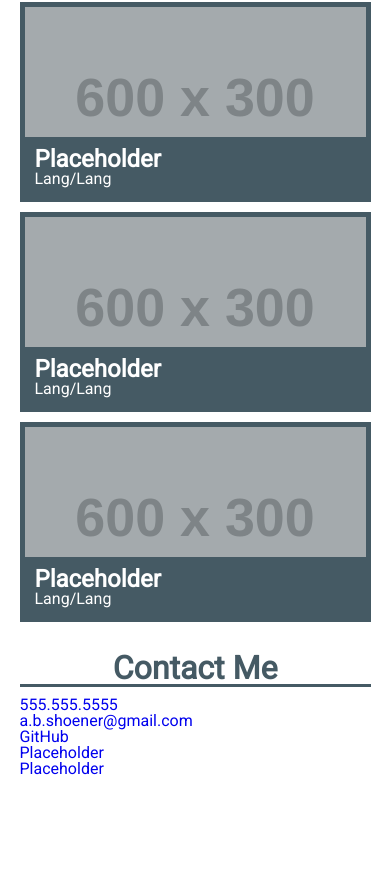
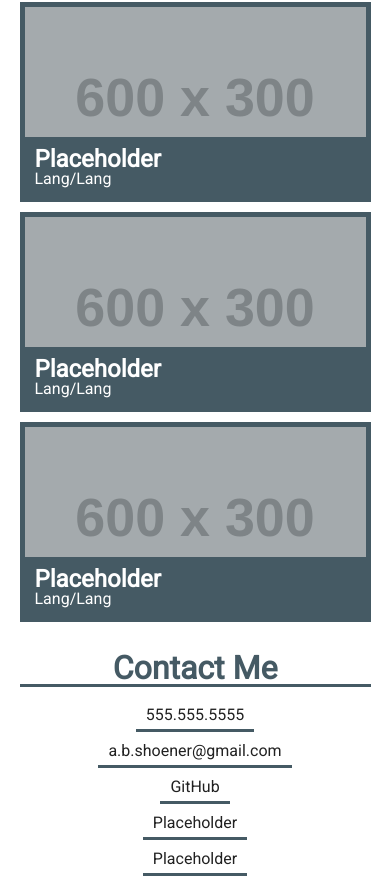
Before and after one commit to ashoener/portfolio, a plain HTML site: page index.html in a window 390 px wide. Shown: the part 1323-2214 px from the top of the page. Before the commit the page ends 2114 px from the top, so only its background shows below. Drawn offline with Linux system fonts and the light colour scheme; placeholder pictures from the web are drawn by us.

Commit message:
Apply styling to contact links

```diff
--- a/assets/css/style.css
+++ b/assets/css/style.css
@@ -201,6 +201,31 @@ a {
   object-position: 0 0;
 }
 
+.contact-links-container {
+  padding: 20px;
+}
+
+.contact-links {
+  display: flex;
+  flex: 1;
+  justify-content: space-between;
+}
+
+.contact-links li {
+  padding: 5px 0;
+  margin: 0 5px;
+}
+
+.contact-links li a {
+  color: var(--primary-text);
+  padding: 5px 10px;
+  border-bottom: 3px solid var(--dark-primary-color);
+}
+
+.contact-links li a:hover {
+  border-color: var(--accent-color);
+}
+
 /* @media screen and (max-width: 992px) {
 } */
 
@@ -263,4 +288,17 @@ a {
     bottom: 0;
     width: 100%;
   }
+
+  .contact-links-container {
+    padding: 0 0;
+  }
+
+  .contact-links {
+    flex-direction: column;
+    text-align: center;
+  }
+
+  .contact-links li {
+    margin: 5px 0;
+  }
 }
--- a/index.html
+++ b/index.html
@@ -119,7 +119,7 @@
           <article class="portfolio-item-content">
             <nav class="contact-links-container">
               <ul class="contact-links">
-                <li><a href="#">555.555.5555</a></li>
+                <li><a href="tel:5555555555">555.555.5555</a></li>
                 <li>
                   <a href="mailto:a.b.shoener@gmail.com"
                     >a.b.shoener@gmail.com</a
```
